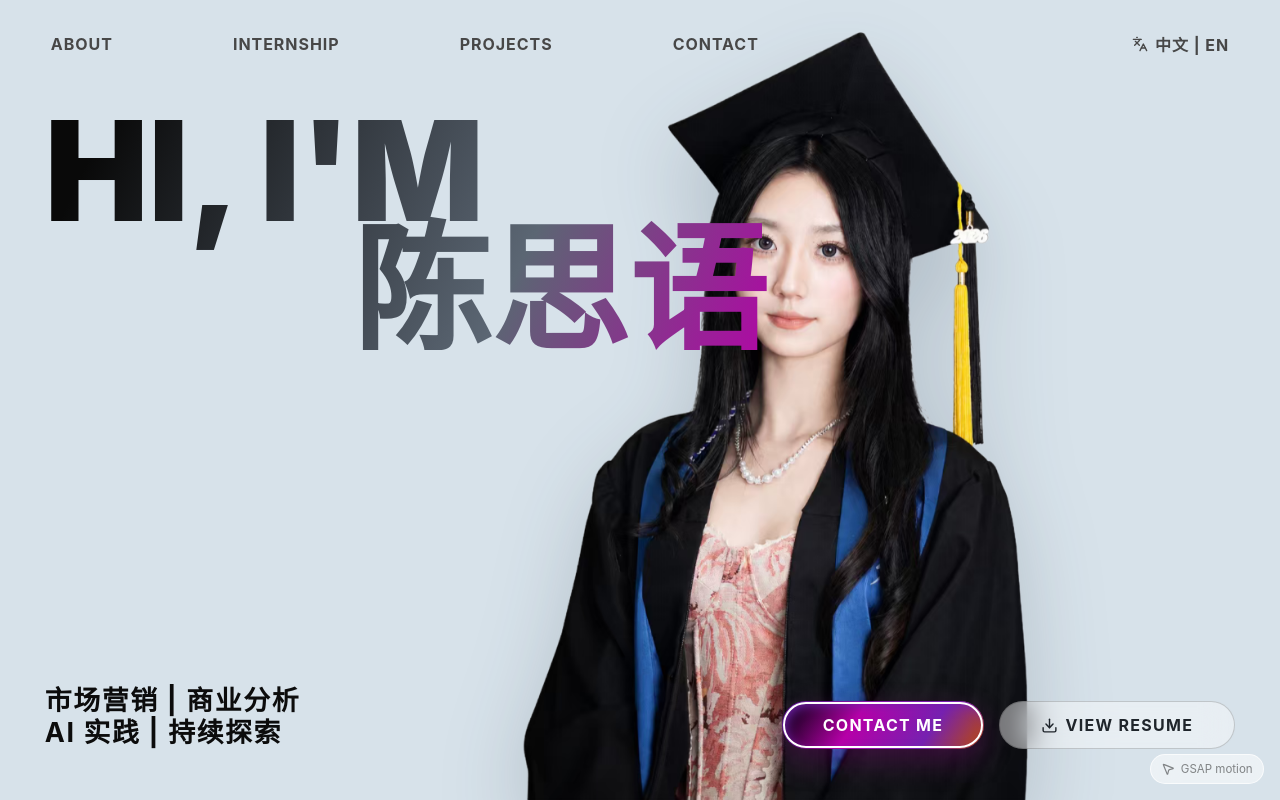
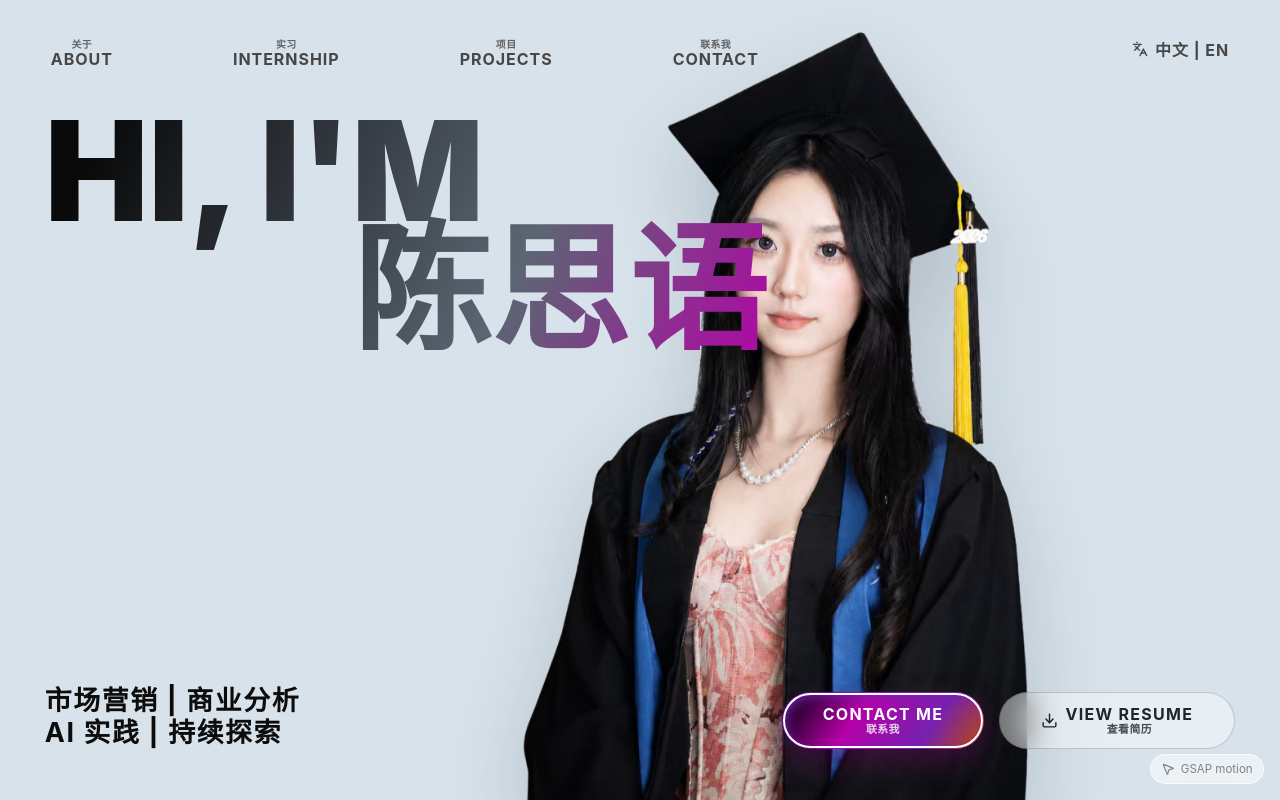
Before and after one commit to Ch-siyu/siyu-portfolio, a React (Vite) app: page / in a window 1280 px wide. Shown: the top 800 px of the page. Built offline with nearby package versions, Linux system fonts and the light colour scheme.

Commit message:
Refine project and bilingual labels

```diff
--- a/src/App.jsx
+++ b/src/App.jsx
@@ -15,7 +15,7 @@ const resumePdfs = {
 const projectLinks = [
   { type: "pdf", src: asset("project-01-thesis.pdf"), title: "Graduation thesis preview" },
   { type: "url", src: "https://another-me-19h.pages.dev/" },
-  { type: "pdf", src: asset("project-03-presentation.pdf"), title: "PWCES presentation preview" },
+  { type: "pdf", src: asset("project-03-presentation.pdf"), title: "PWCES presentation preview", wide: true },
 ];
 const projectImageFiles = [
   [
@@ -47,13 +47,29 @@ function ContactButton({ children, onClick }) {
   );
 }
 
+function BilingualLabel({ primary, secondary }) {
+  return (
+    <span className="bilingual-label">
+      <span>{primary}</span>
+      {secondary && <small>{secondary}</small>}
+    </span>
+  );
+}
+
 function Nav({ lang, setLang, t }) {
+  const zhNav = {
+    About: "关于",
+    Internship: "实习",
+    Projects: "项目",
+    Contact: "联系我",
+  };
+
   return (
     <header className="site-nav">
       <nav>
         {t.nav.map((item) => (
           <button key={item} onClick={() => scrollToId(item.toLowerCase())}>
-            {item}
+            {lang === "zh" ? <BilingualLabel primary={item} secondary={zhNav[item]} /> : item}
           </button>
         ))}
       </nav>
@@ -65,7 +81,7 @@ function Nav({ lang, setLang, t }) {
   );
 }
 
-function BadgeCard({ t, contactLabel, onContact }) {
+function BadgeCard({ t, contactLabel, contactSecondary, onContact }) {
   return (
     <div className="badge-wrap reveal">
       <div className="lanyard" />
@@ -100,7 +116,9 @@ function BadgeCard({ t, contactLabel, onContact }) {
           </div>
         </div>
       </div>
-      <ContactButton onClick={onContact}>{contactLabel}</ContactButton>
+      <ContactButton onClick={onContact}>
+        <BilingualLabel primary={contactLabel} secondary={contactSecondary} />
+      </ContactButton>
     </div>
   );
 }
@@ -186,10 +204,12 @@ function Hero({ t, onResume }) {
           ))}
         </p>
         <div className="hero-actions reveal">
-          <ContactButton onClick={() => scrollToId("contact")}>{t.contact}</ContactButton>
+          <ContactButton onClick={() => scrollToId("contact")}>
+            <BilingualLabel primary={t.contact} secondary={t.contactSecondary} />
+          </ContactButton>
           <button className="resume-button" onClick={onResume}>
             <Download size={17} />
-            {t.resume}
+            <BilingualLabel primary={t.resume} secondary={t.resumeSecondary} />
           </button>
         </div>
       </div>
@@ -216,7 +236,7 @@ function About({ t }) {
       <img className="about-float cube" src={asset("02-about-cube.svg")} alt="" />
       <img className="about-float bead" src={asset("02-about-bead.svg")} alt="" />
       <img className="about-float ring" src={asset("02-about-ring.svg")} alt="" />
-      <BadgeCard t={t.badge} contactLabel={t.hero.contact} onContact={() => scrollToId("contact")} />
+      <BadgeCard t={t.badge} contactLabel={t.hero.contact} contactSecondary={t.hero.contactSecondary} onContact={() => scrollToId("contact")} />
       <div className="about-copy reveal">
         <p className="section-kicker">{t.about.eyebrow}</p>
         <h2 className="hero-heading">{t.about.title}</h2>
@@ -266,9 +286,10 @@ function Internship({ t }) {
   );
 }
 
-function ProjectCard({ project, index, total, live, onOpenPdf }) {
+function ProjectCard({ project, index, total, live, liveSecondary, onOpenPdf }) {
   const images = useMemo(() => projectImageFiles[index].map(asset), [index]);
   const liveTarget = projectLinks[index];
+  const liveLabel = <BilingualLabel primary={live} secondary={liveSecondary} />;
 
   return (
     <article className="project-stick" style={{ "--scale": 1 - (total - 1 - index) * 0.025 }}>
@@ -284,11 +305,11 @@ function ProjectCard({ project, index, total, live, onOpenPdf }) {
           </div>
           {liveTarget.type === "url" ? (
             <a className="live-project-button" href={liveTarget.src} target="_blank" rel="noreferrer">
-              {live}
+              {liveLabel}
             </a>
           ) : (
             <button className="live-project-button" onClick={() => onOpenPdf(liveTarget)}>
-              {live}
+              {liveLabel}
             </button>
           )}
         </div>
@@ -317,6 +338,7 @@ function Projects({ t, onOpenPdf }) {
             index={index}
             total={t.projects.items.length}
             live={t.projects.live}
+            liveSecondary={t.projects.liveSecondary}
             onOpenPdf={onOpenPdf}
             key={project.number}
           />
@@ -439,10 +461,11 @@ function PdfPreview({ preview, onClose }) {
   if (!preview) return null;
   const activeOption = preview.resumeOptions?.[activeResume] ?? preview;
   const previewTitle = activeOption.title || preview.title || "PDF preview";
+  const iframeSrc = preview.wide && !activeOption.src.includes("#") ? `${activeOption.src}#view=FitH` : activeOption.src;
 
   return (
     <div className="resume-modal" role="dialog" aria-modal="true" aria-label={previewTitle}>
-      <div className="resume-modal-card">
+      <div className={`resume-modal-card${preview.wide ? " resume-modal-wide" : ""}`}>
         <button className="resume-close" onClick={onClose} aria-label="Close PDF preview">
           <X size={20} />
         </button>
@@ -455,7 +478,7 @@ function PdfPreview({ preview, onClose }) {
             ))}
           </div>
         )}
-        <iframe title={previewTitle} src={activeOption.src} />
+        <iframe title={previewTitle} src={iframeSrc} />
       </div>
     </div>
   );
--- a/src/data/content.js
+++ b/src/data/content.js
@@ -6,7 +6,9 @@ export const content = {
       title: "Hi, i'm 陈思语",
       tagline: "市场营销 | 商业分析 | AI 实践 | 持续探索",
       contact: "Contact Me",
+      contactSecondary: "联系我",
       resume: "View Resume",
+      resumeSecondary: "查看简历",
     },
     badge: {
       frontTitle: "中文名：陈思语",
@@ -81,7 +83,8 @@ export const content = {
     projects: {
       eyebrow: "/ Selected Work",
       title: "Project",
-      live: "Live Project",
+      live: "VIEW PROJECT",
+      liveSecondary: "查看项目",
       items: [
         {
           number: "01",
@@ -115,7 +118,7 @@ export const content = {
         "我关注如何把商业问题转化为清晰的用户需求，再通过数据分析、内容表达和 AI 工具实践，把想法一步步做成可以被理解、被使用的作品。",
       email: "chsiyu0902@163.com",
       phone: "+86 18005630093",
-      resume: "Resume",
+      resume: "Resume | 简历",
       copied: "邮箱已复制",
       backHome: "回到首页",
     },
@@ -201,7 +204,7 @@ export const content = {
     projects: {
       eyebrow: "/ Selected Work",
       title: "Project",
-      live: "Live Project",
+      live: "VIEW PROJECT",
       items: [
         {
           number: "01",
--- a/src/index.css
+++ b/src/index.css
@@ -88,6 +88,15 @@ img {
 .site-nav button:hover {
   opacity: 0.7;
   transform: translateY(-1px);
+}
+
+.site-nav .bilingual-label {
+  gap: 0.08rem;
+}
+
+.site-nav .bilingual-label small {
+  order: -1;
+  font-size: 0.62em;
 }
 
 .lang-toggle {
@@ -254,6 +263,22 @@ img {
 .resume-button:hover {
   transform: translateY(-2px);
   filter: saturate(1.1);
+}
+
+.bilingual-label {
+  display: inline-flex;
+  flex-direction: column;
+  align-items: center;
+  gap: 0.14rem;
+  line-height: 1;
+}
+
+.bilingual-label small {
+  font-size: 0.68em;
+  font-weight: 650;
+  letter-spacing: 0.04em;
+  opacity: 0.82;
+  text-transform: none;
 }
 
 .about-section {
@@ -718,6 +743,7 @@ img {
 
 .live-project-button {
   display: inline-flex;
+  flex-direction: column;
   align-items: center;
   justify-content: center;
   min-width: 142px;
@@ -1048,6 +1074,11 @@ img {
   border-radius: 24px;
   background: white;
   box-shadow: 0 34px 90px rgba(0, 0, 0, 0.32);
+}
+
+.resume-modal-wide {
+  width: min(1220px, 96vw);
+  height: min(78vh, 760px);
 }
 
 .resume-modal-card iframe {
```
Also changed, not shown: 5 other files (tests, documents, lock files or other folders).
